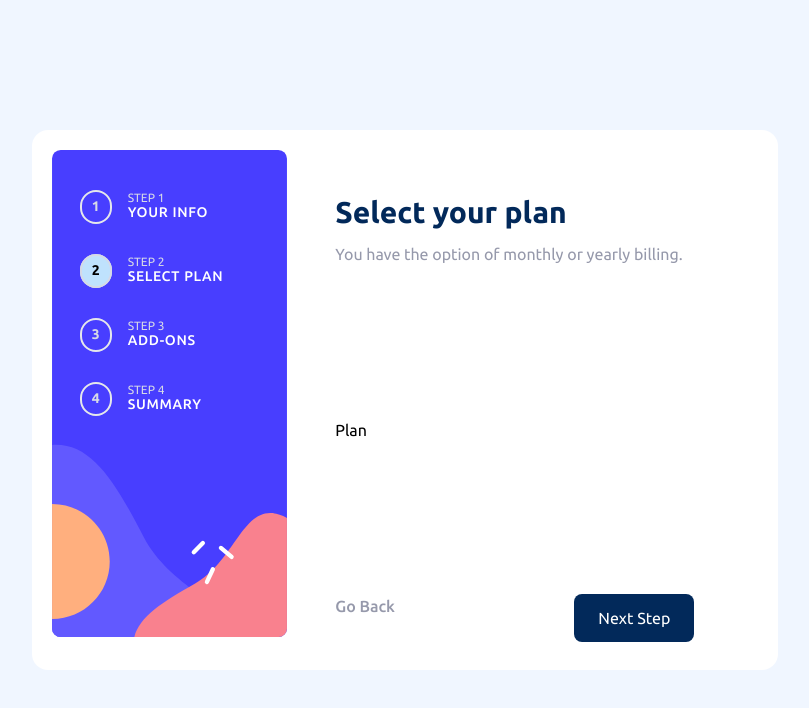
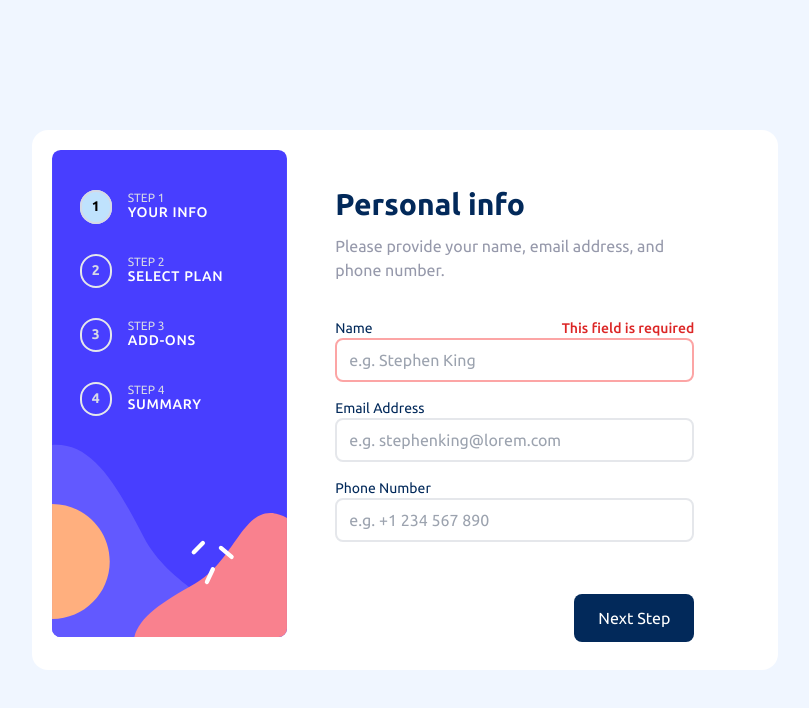
Before and after one commit to rachel-soon/multi-step-form, a Vue app in the folder form-project/: page / in a window 1280 px wide. Both pictures are taken after a click on the button "Next Step". Shown: the top 708 px of the page, without its empty margins (235-1044 px from the left). Built offline with nearby package versions, Linux system fonts and the light colour scheme.

Commit message:
feat: implement base validation

```diff
--- a/form-project/src/components/Base/BaseInput.vue
+++ b/form-project/src/components/Base/BaseInput.vue
@@ -1,11 +1,32 @@
 <script setup lang="ts">
-import { defineProps } from 'vue'
+import { defineProps, ref, computed, watch } from 'vue'
+import { useSubscriptionStore } from '@/stores/subscription'
+const subscriptionStore = useSubscriptionStore()
+
 const props = defineProps<{
   label: string
   modelValue: string
-  errorMsg: string
-  hasError: boolean
+  field: string // for error handling
+  placeholder: string
 }>()
+
+// error handling
+const hasError = ref(false)
+const errorMsg = ref('')
+const formErrors = computed(() => {
+  return subscriptionStore.getErrors
+})
+
+watch(formErrors.value, () => {
+  for (let error of formErrors.value) {
+    if (Object.keys(error)[0] === props.field) {
+      hasError.value = true
+      errorMsg.value = Object.values(error)[0]
+    }
+  }
+})
+
+// check the store - if there is an error then set this value to true
 </script>
 
 <template>
@@ -14,7 +35,7 @@ const props = defineProps<{
       <label :for="label" class="text-sm text-primary">{{ label }}</label>
       <div
         class="text-sm text-end text-red-600 font-medium"
-        :class="hasError ? 'inline-block' : 'hidden'"
+        :class="hasError ? 'inline-block error' : 'hidden'"
       >
         {{ errorMsg }}
       </div>
@@ -27,6 +48,7 @@ const props = defineProps<{
         :name="label"
         :id="label"
         :value="modelValue"
+        :placeholder="placeholder"
         @input="$emit('update:modelValue', $event.target.value)"
       />
     </div>
@@ -35,6 +57,7 @@ const props = defineProps<{
 
 <style scoped>
 .error {
+  transition: 0.1s all ease-in-out;
   @apply border-red-300;
 }
 </style>
--- a/form-project/src/components/SubscriptionFormPersonalInfo.vue
+++ b/form-project/src/components/SubscriptionFormPersonalInfo.vue
@@ -1,21 +1,38 @@
 <script setup lang="ts">
-import { reactive } from 'vue'
+import { reactive, computed } from 'vue'
 import { useSubscriptionStore } from '@/stores/subscription'
 import BaseInput from './Base/BaseInput.vue'
 
 const subscriptionStore = useSubscriptionStore()
 
-const formData = reactive({
-  name: subscriptionStore.getName,
-  email: subscriptionStore.getEmail,
-  phone: subscriptionStore.getPhone
-})
+const formData = reactive(subscriptionStore.form)
 </script>
 
 <template>
   <div>
-    <BaseInput v-model="formData.name" label="Name" type="text" class="mb-4"></BaseInput>
-    <BaseInput v-model="formData.email" label="Email Address" type="email" class="mb-4"></BaseInput>
-    <BaseInput v-model="formData.phone" label="Phone Number" type="text" class="mb-4"></BaseInput>
+    <BaseInput
+      v-model="formData.name"
+      label="Name"
+      type="text"
+      class="mb-4"
+      field="name"
+      placeholder="e.g. Stephen King"
+    ></BaseInput>
+    <BaseInput
+      v-model="formData.email"
+      label="Email Address"
+      type="email"
+      class="mb-4"
+      field="email"
+      placeholder="e.g. stephenking@lorem.com"
+    ></BaseInput>
+    <BaseInput
+      v-model="formData.phone"
+      label="Phone Number"
+      type="text"
+      class="mb-4"
+      field="phone"
+      placeholder="e.g. +1 234 567 890"
+    ></BaseInput>
   </div>
 </template>
--- a/form-project/src/stores/subscription.ts
+++ b/form-project/src/stores/subscription.ts
@@ -1,4 +1,11 @@
 import { defineStore } from 'pinia'
+
+// define own data types
+type FormData = {
+  name: string
+  email: string
+  phone: string
+}
 
 export const useSubscriptionStore = defineStore('subscriptionForm', {
   state: () => {
@@ -8,8 +15,8 @@ export const useSubscriptionStore = defineStore('subscriptionForm', {
         name: '',
         email: '',
         phone: ''
-      },
-      errors: []
+      } as FormData,
+      errors: [] // push key-value pairs inside here
     }
   },
 
@@ -17,7 +24,9 @@ export const useSubscriptionStore = defineStore('subscriptionForm', {
     getStep: (state) => state.step,
     getName: (state) => state.form.name,
     getEmail: (state) => state.form.email,
-    getPhone: (state) => state.form.phone
+    getPhone: (state) => state.form.phone,
+
+    getErrors: (state) => state.errors
   },
 
   actions: {
@@ -27,6 +36,13 @@ export const useSubscriptionStore = defineStore('subscriptionForm', {
     decreaseStep() {
       this.step > 1 ? this.step-- : null
     },
-    validateForm() {}
+    validateForm() {
+      // personal info
+      if (this.step === 1) {
+        if (this.form.name?.trim() === '') {
+          this.errors.push({ name: 'This field is required' })
+        }
+      }
+    }
   }
 })
--- a/form-project/src/views/SubscriptionForm.vue
+++ b/form-project/src/views/SubscriptionForm.vue
@@ -20,6 +20,8 @@ function nextStep(): void {
 function previousStep(): void {
   subscriptionStore.decreaseStep()
 }
+
+// dynamic rendering based on steps
 const getComponent = computed(() => {
   switch (currentStep.value) {
     case 1:
@@ -56,12 +58,28 @@ const getSubtitle = computed(() => {
       return 'Double-check everything looks OK before confirming.'
   }
 })
+
+// handling form submit
+const formErrors = computed<Array<Object>>(() => {
+  return subscriptionStore.errors
+})
+
+function submitForm() {
+  subscriptionStore.validateForm()
+  // notice the .value here. formErrors is a computed ref object
+  // and therefore needs the '.value' keyword
+  if (formErrors.value.length === 0) {
+    nextStep()
+  } else {
+    console.log('got error')
+  }
+}
 </script>
 
 <template>
   <div class="form-body">
     <SideNavbar class="form-body__nav"></SideNavbar>
-    <div class="col-span-2 form-body__form pt-8 pb-2 pl-12 pr-16">
+    <div class="col-span-2 form-body__form pt-6 pb-2 pl-12 pr-16">
       <div class="form-body__heading">
         <div class="form-body__title">{{ getTitle }}</div>
         <div class="form-body__subtitle">{{ getSubtitle }}</div>
@@ -78,7 +96,7 @@ const getSubtitle = computed(() => {
           </span>
         </div>
         <div class="flex justify-end">
-          <BaseButton v-if="currentStep !== 4" @click="nextStep" variant="primary"
+          <BaseButton v-if="currentStep !== 4" @click="submitForm" variant="primary"
             >Next Step</BaseButton
           >
           <BaseButton v-else variant="secondary">Confirm</BaseButton>
```
